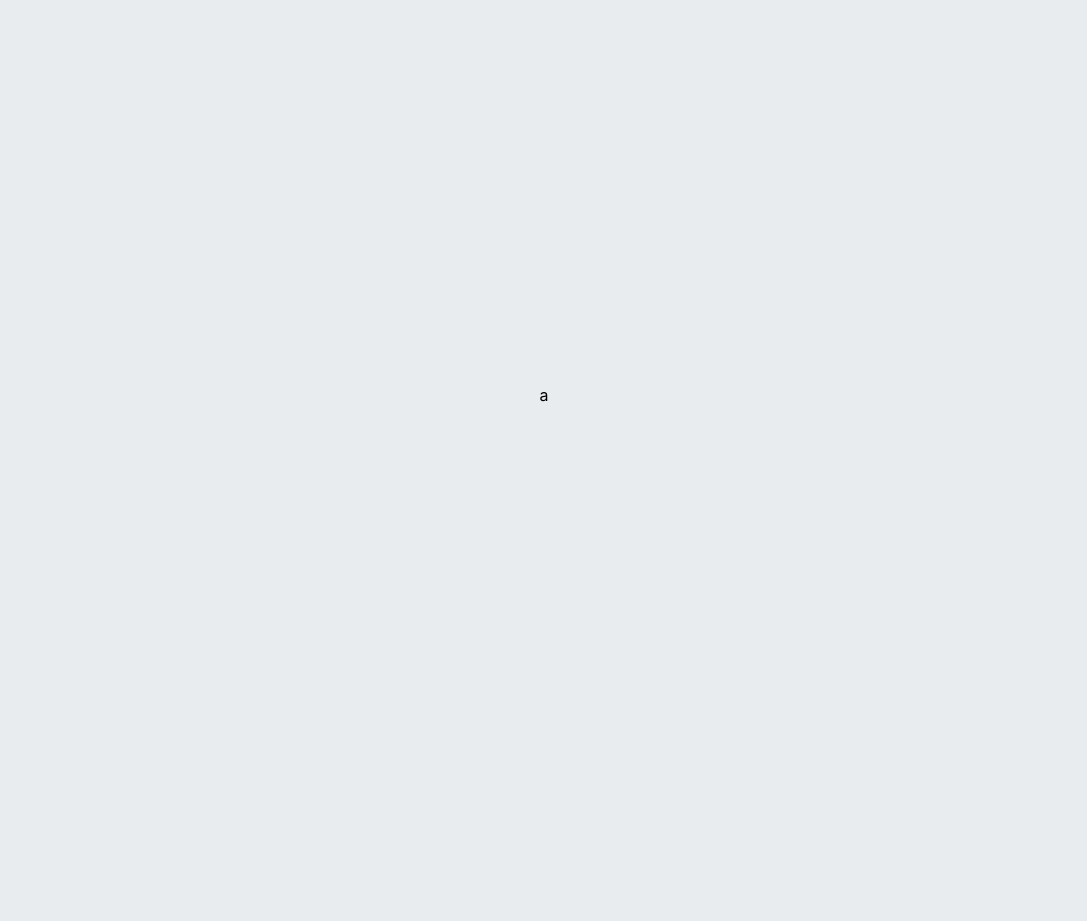
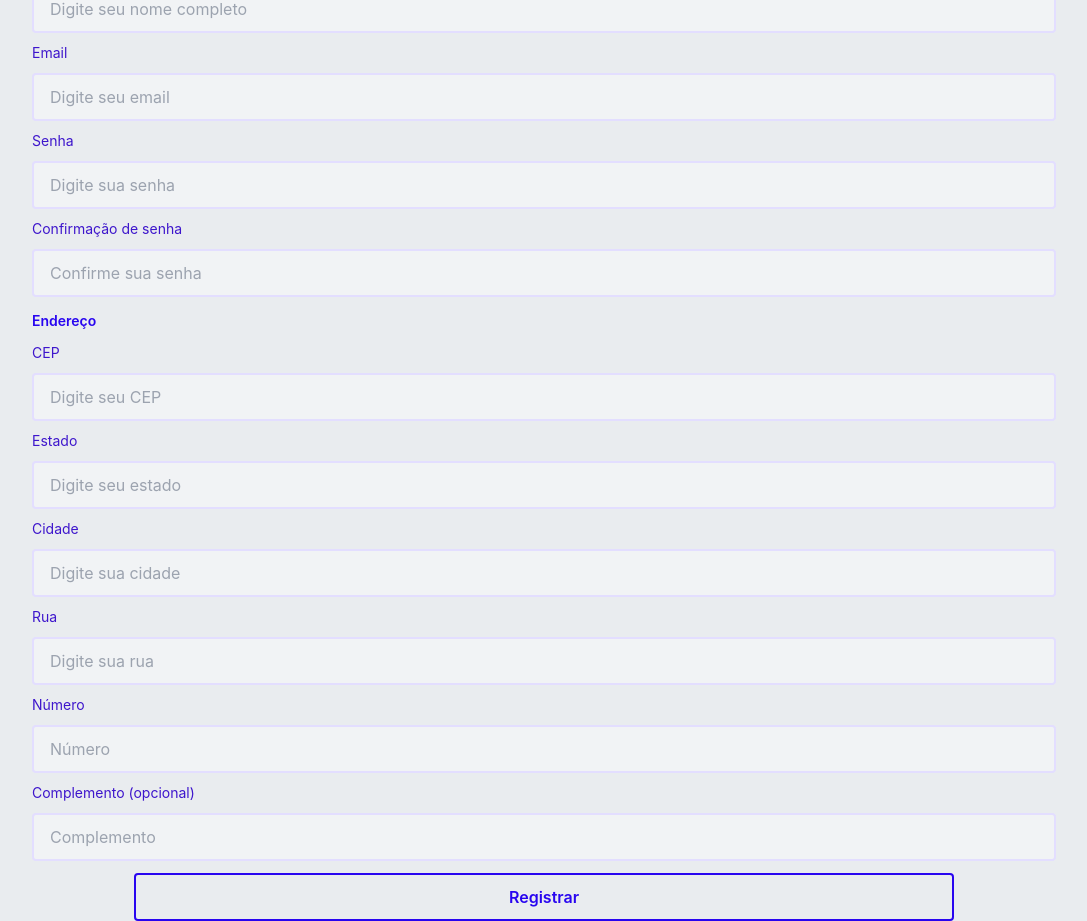
Before and after one commit to CToH10/delliv-fullstack, a React (Create React App) app in the folder frontend/: page / in a window 1280 px wide. Shown: the part 254-1175 px from the top of the page, without its empty margins (96-1183 px from the left). Before the commit the page ends 800 px from the top, so only its background shows below. Built offline with nearby package versions, Linux system fonts and the light colour scheme; no server answers.

Commit message:
feat: add store setup

```diff
--- a/frontend/src/App.tsx
+++ b/frontend/src/App.tsx
@@ -1,13 +1,14 @@
 import React from "react";
 import "./index.css";
 import { Header } from "./components/Header";
+import { RegisterForm } from "./components/Forms/User/Register";
 
 function App() {
   return (
     <div className="App scrollbar">
       <Header />
       <div className="w-4/5 h-[160px] m-auto flex flex-col items-center justify-center mt-[505px] scrollbar">
-        a
+        <RegisterForm />
       </div>
     </div>
   );
--- a/frontend/src/components/Forms/User/Register/index.tsx
+++ b/frontend/src/components/Forms/User/Register/index.tsx
@@ -4,6 +4,8 @@ import { useForm } from "react-hook-form";
 import { zodResolver } from "@hookform/resolvers/zod";
 import { Field } from "../../../Input/Field";
 import { TRegister, registerSchema } from "../../../schemas/userSchemas";
+import { useSelector } from "react-redux";
+import { RootState } from "../../../../store";
 
 export const RegisterForm = () => {
   const {
@@ -15,6 +17,8 @@ export const RegisterForm = () => {
     mode: "onBlur",
   });
 
+  const loading = useSelector((state: RootState) => state.loading.loading);
+
   const onSubmit = (data: TRegister) => {
     console.log(data);
   };
@@ -25,6 +29,7 @@ export const RegisterForm = () => {
       className="flex flex-col justify-center gap-3 w-full"
     >
       <Field
+        disabled={loading}
         label="Nome de usuário"
         placeholder="Digite seu nome de usuário"
         id="username"
@@ -32,6 +37,7 @@ export const RegisterForm = () => {
         error={errors.username?.message}
       />
       <Field
+        disabled={loading}
         label="Nome completo"
         placeholder="Digite seu nome completo"
         id="fullName"
@@ -39,6 +45,7 @@ export const RegisterForm = () => {
         error={errors.fullName?.message}
       />
       <Field
+        disabled={loading}
         label="Email"
         placeholder="Digite seu email"
         id="email"
@@ -46,6 +53,7 @@ export const RegisterForm = () => {
         error={errors.email?.message}
       />
       <Field
+        disabled={loading}
         type="password"
         label="Senha"
         placeholder="Digite sua senha"
@@ -54,6 +62,7 @@ export const RegisterForm = () => {
         error={errors.password?.message}
       />
       <Field
+        disabled={loading}
         type="password"
         label="Confirmação de senha"
         placeholder="Confirme sua senha"
@@ -64,6 +73,7 @@ export const RegisterForm = () => {
       <div className="flex flex-col gap-3">
         <h2 className="text-body2 text-brand-2 font-semibold">Endereço</h2>
         <Field
+          disabled={loading}
           label="CEP"
           placeholder="Digite seu CEP"
           id="address.cep"
@@ -71,6 +81,7 @@ export const RegisterForm = () => {
           error={errors.address?.cep?.message}
         />
         <Field
+          disabled={loading}
           label="Estado"
           placeholder="Digite seu estado"
           id="address.state"
@@ -78,6 +89,7 @@ export const RegisterForm = () => {
           error={errors.address?.state?.message}
         />
         <Field
+          disabled={loading}
           label="Cidade"
           placeholder="Digite sua cidade"
           id="address.city"
@@ -85,6 +97,7 @@ export const RegisterForm = () => {
           error={errors.address?.city?.message}
         />
         <Field
+          disabled={loading}
           label="Rua"
           placeholder="Digite sua rua"
           id="address.street"
@@ -92,6 +105,7 @@ export const RegisterForm = () => {
           error={errors.address?.street?.message}
         />
         <Field
+          disabled={loading}
           label="Número"
           placeholder="Número"
           id="address.number"
@@ -99,6 +113,7 @@ export const RegisterForm = () => {
           error={errors.address?.number?.message}
         />
         <Field
+          disabled={loading}
           label="Complemento (opcional)"
           placeholder="Complemento"
           id="address.complement"
@@ -107,6 +122,7 @@ export const RegisterForm = () => {
         />
       </div>
       <button
+        disabled={loading}
         type="submit"
         className="btn-big font-semibold w-4/5 btn-brand-opacity self-center"
       >
--- a/frontend/src/components/context/apiContext.tsx
+++ b/frontend/src/components/context/apiContext.tsx
@@ -1,8 +1,13 @@
-import React from "react";
+import React, { useContext } from "react";
 import { createContext } from "react";
 import { api } from "../../services/api";
 import { AxiosResponse } from "axios";
+import { useDispatch } from "react-redux";
+import { toggleLoading } from "../../store/loadingSlice";
 
+interface ApiProviderProps {
+  children: React.ReactNode;
+}
 
 interface ApiContextProps {
   getAllProducts: () => Promise<AxiosResponse<any, any> | undefined>;
@@ -10,18 +15,27 @@ interface ApiContextProps {
 
 export const ApiContext = createContext<ApiContextProps>({} as ApiContextProps);
 
-export const ApiProvider = () => {
+export const ApiProvider = ({ children }: ApiProviderProps) => {
+  const dispatch = useDispatch();
+
   const getAllProducts = async () => {
     try {
+      dispatch(toggleLoading());
       const ideas = await api.get("products");
 
       return ideas;
     } catch (error) {
       console.log(error);
     } finally {
-
+      dispatch(toggleLoading());
     }
   };
 
-  return <ApiContext.Provider value={{ getAllProducts }}></ApiContext.Provider>;
+  return (
+    <ApiContext.Provider value={{ getAllProducts }}>
+      {children}
+    </ApiContext.Provider>
+  );
 };
+
+export const useApi = () => useContext(ApiContext);
--- a/frontend/src/index.tsx
+++ b/frontend/src/index.tsx
@@ -1,15 +1,22 @@
-import React from 'react';
-import ReactDOM from 'react-dom/client';
-import './index.css';
-import App from './App';
-import reportWebVitals from './reportWebVitals';
+import React from "react";
+import ReactDOM from "react-dom/client";
+import "./index.css";
+import App from "./App";
+import reportWebVitals from "./reportWebVitals";
+import { Provider } from "react-redux";
+import { store } from "./store";
+import { ApiProvider } from "./components/context/apiContext";
 
 const root = ReactDOM.createRoot(
-  document.getElementById('root') as HTMLElement
+  document.getElementById("root") as HTMLElement
 );
 root.render(
   <React.StrictMode>
-    <App />
+    <Provider store={store}>
+      <ApiProvider>
+        <App />
+      </ApiProvider>
+    </Provider>
   </React.StrictMode>
 );
 
--- /dev/null
+++ b/frontend/src/store/index.ts
@@ -0,0 +1,12 @@
+import { configureStore } from "@reduxjs/toolkit";
+import loadingSlice from './loadingSlice'
+
+export const store = configureStore({
+  reducer: {
+    loading: loadingSlice
+  },
+});
+
+export type RootState = ReturnType<typeof store.getState>;
+
+export type AppDispatch = typeof store.dispatch;
--- /dev/null
+++ b/frontend/src/store/loadingSlice.ts
@@ -0,0 +1,18 @@
+import { createSlice } from "@reduxjs/toolkit";
+import { StoreTypes } from "./storeType";
+
+const initialState: StoreTypes = { loading: false };
+
+export const loadingSlice = createSlice({
+  name: "loading",
+  initialState,
+  reducers: {
+    toggleLoading: (state) => {
+      state.loading = !state.loading;
+    },
+  },
+});
+
+export const { toggleLoading } = loadingSlice.actions;
+
+export default loadingSlice.reducer;
--- /dev/null
+++ b/frontend/src/store/storeType.ts
@@ -0,0 +1 @@
+export type StoreTypes = { loading: boolean };
```
